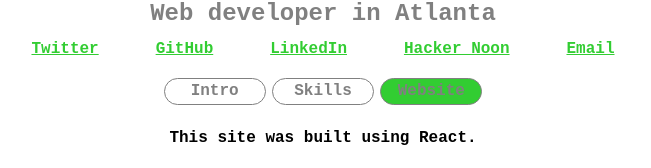
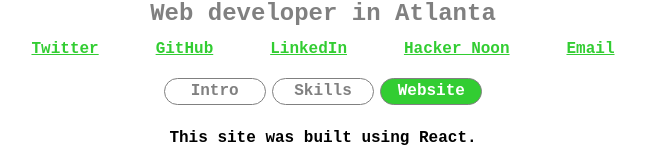
Before and after one commit to zahidkhawaja/zahidkhawaja, a React (Create React App) app: page /website in a window 1280 px wide. Shown: the part 326-494 px from the top of the page, without its empty margins (317-968 px from the left). Built offline with nearby package versions, Linux system fonts and the light colour scheme; a web font is replaced by a local one.

Commit message:
Add <p> tags to NavLinks to fix active link visibility

```diff
--- a/src/App.css
+++ b/src/App.css
@@ -58,6 +58,10 @@
   background-color: #32CD32;
 }
 
+.active p {
+  color: white;
+}
+
 .views {
   display: flex;
   justify-content: center;
--- a/src/components/Header.js
+++ b/src/components/Header.js
@@ -19,9 +19,9 @@
         </nav>
         <div className = "views">
         <nav className = "bio">
-        <NavLink activeClassName = "active" exact={true} to = "/">Intro</NavLink>
-        <NavLink activeClassName = "active" to = "/skills">Skills</NavLink>
-        <NavLink activeClassName = "active" to = "/website">Website</NavLink>
+        <NavLink activeClassName = "active" exact={true} to = "/"><p>Intro</p></NavLink>
+        <NavLink activeClassName = "active" to = "/skills"><p>Skills</p></NavLink>
+        <NavLink activeClassName = "active" to = "/website"><p>Website</p></NavLink>
         </nav>
         </div>
         </div>
```
